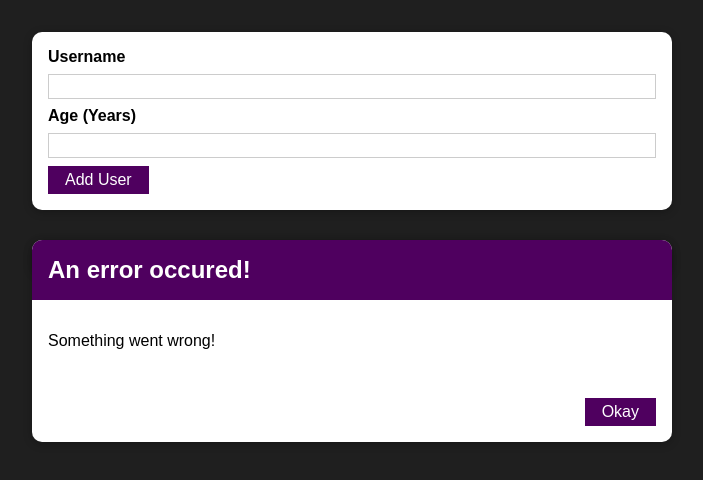
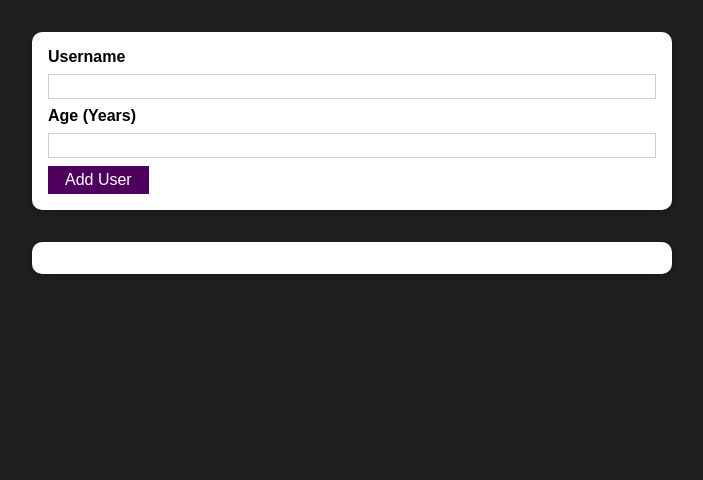
Before and after one commit to Wannabeguru/name-module-pop-up-react, a React (Create React App) app: page / in a window 1280 px wide. Shown: the top 480 px of the page, without its empty margins (288-991 px from the left). Built offline with nearby package versions, Linux system fonts and the light colour scheme.

Commit message:
completed error pop up modal with data validation / edgecases, can now be dismissed aswell

```diff
--- a/src/components/UI/ErrorModal.js
+++ b/src/components/UI/ErrorModal.js
@@ -1,8 +1,10 @@
 import Card from "./Card";
 import Button from "./Button";
-import classes from './Error.module.css'
+import classes from "./Error.module.css";
 const ErrorModal = (props) => {
   return (
+    <div>
+      <div className={classes.backdrop} onClick={props.onConfirm}>
         <Card className={classes.modal}>
           <header className={classes.header}>
             <h2>{props.title}</h2>
@@ -11,9 +13,11 @@
             <p>{props.message}</p>
           </div>
           <footer className={classes.actions}>
-        <Button>Okay</Button>
+            <Button onClick={props.onConfirm}>Okay</Button>
           </footer>
         </Card>
+      </div>
+    </div>
   );
 };
 
--- a/src/components/Users/AddUser.js
+++ b/src/components/Users/AddUser.js
@@ -7,14 +7,23 @@
 const AddUser = (props) => {
   const [enteredUsername, setEnteredUsername] = useState("");
   const [enteredAge, setEnteredAge] = useState("");
+  const [error, setError] = useState();
 
   const addUserHandler = (event) => {
     event.preventDefault();
     if (enteredUsername.trim().length === 0 || enteredAge.trim().length === 0) {
+      setError({
+        title: 'Invalid Input',
+        message: 'Please enter a valid name and age'
+      });
       return;
     }
 
     if (+enteredAge < 1) {
+      setError({
+        title: 'Invalid Input',
+        message: 'Please enter a valid age (> 0)'
+      });
       return;
     }
     props.onAddUser(enteredUsername, enteredAge);
@@ -30,9 +39,13 @@
     setEnteredAge(event.target.value);
   };
 
+  const errorHandler = () => {
+    setError(null);
+  };
+
   return (
     <div>
-      <ErrorModal title="An error occured!" message="Something went wrong!" />
+      {error && <ErrorModal title={error.title} message={error.message} onConfirm={errorHandler}/>}
       <Card className={classes.input}>
         <form onSubmit={addUserHandler}>
           <label htmlFor="username">Username</label>
```
Lines whose indentation alone changed are shown as unchanged.
